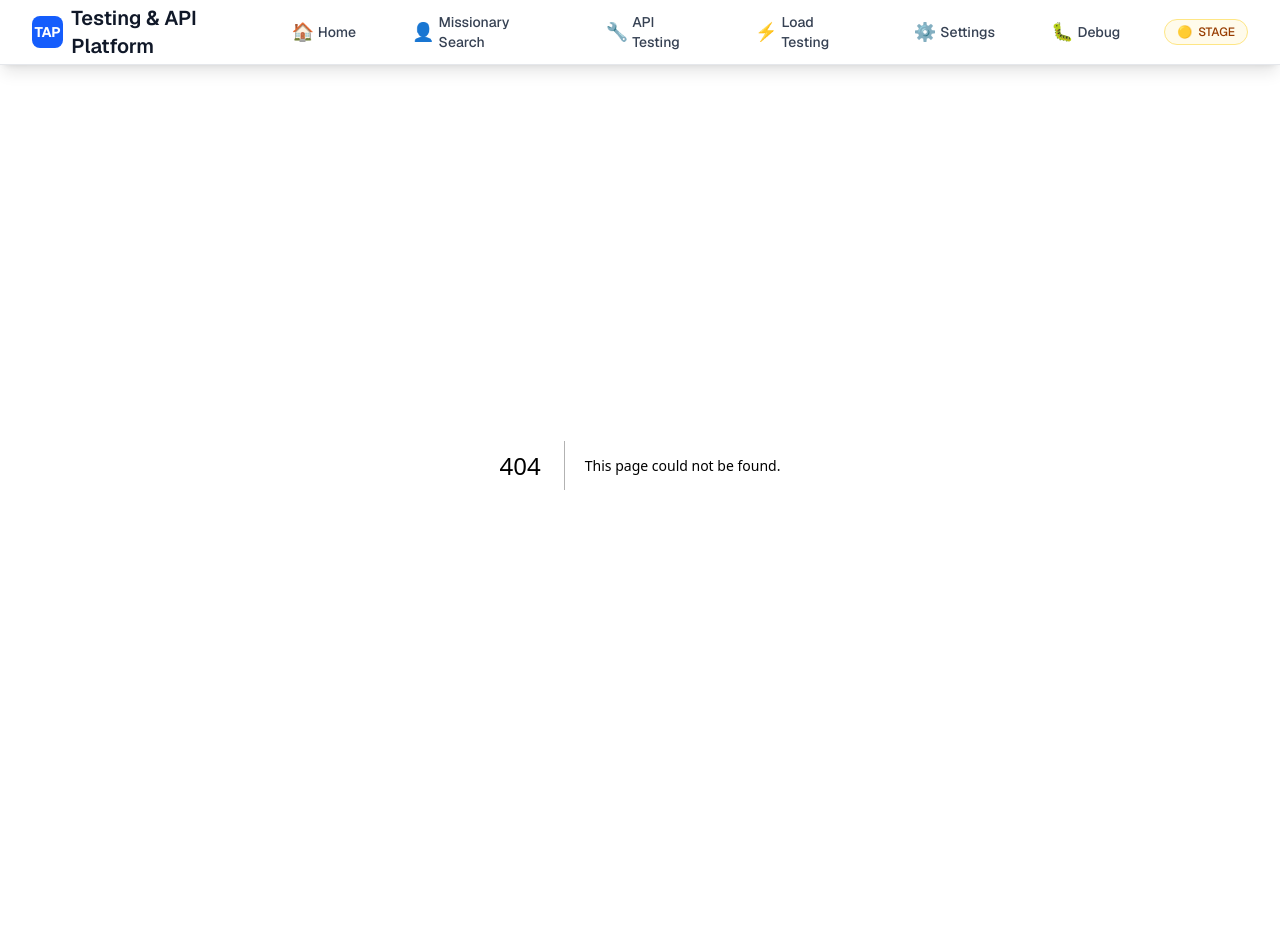
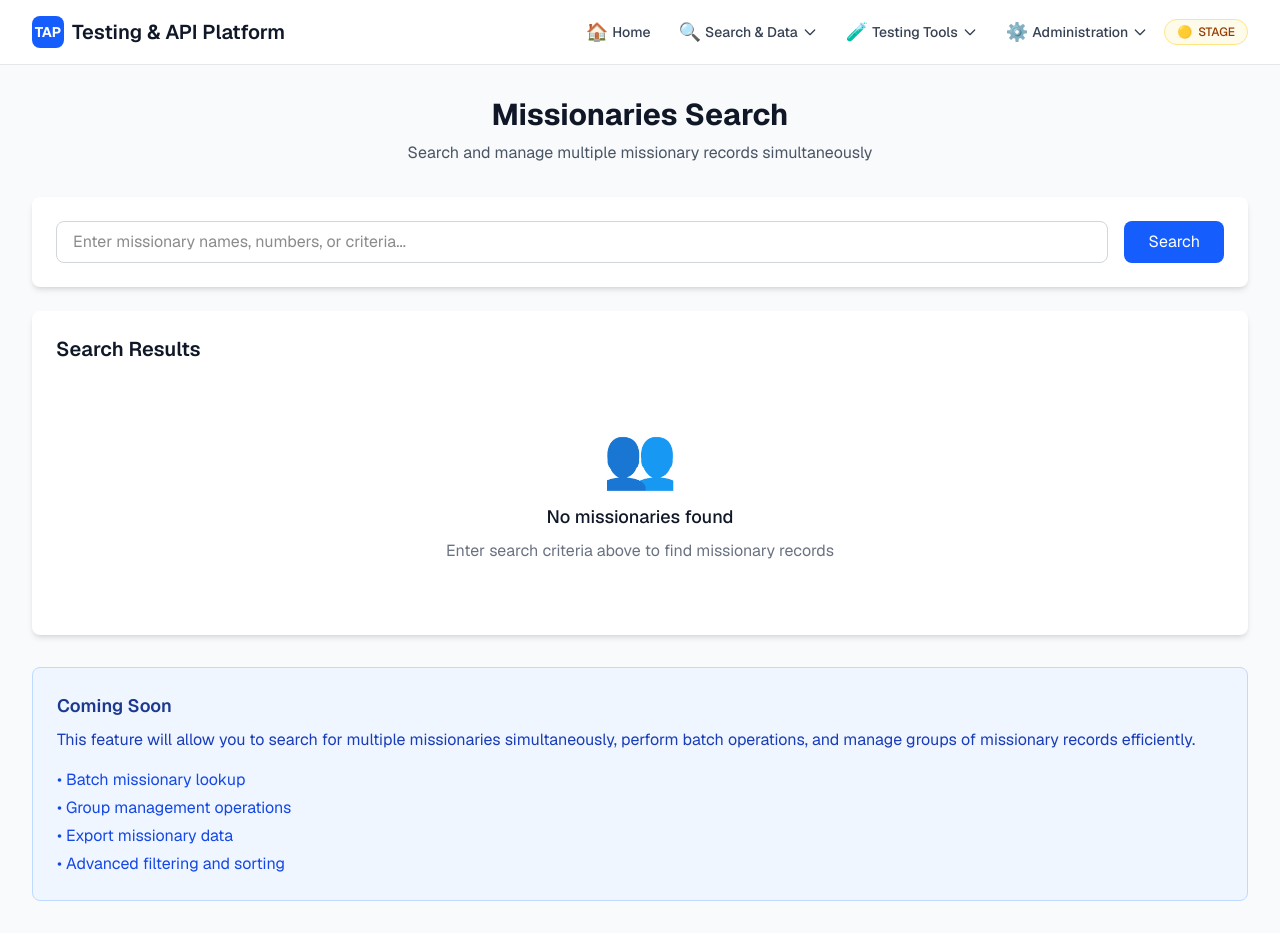
Before and after one commit to merrillse/tap-nextjs, a Next.js app: page /missionaries in a window 1280 px wide. Before the commit this address had no page. Before the commit the page ends 865 px from the top, so only its background shows below. Built offline with nearby package versions, Linux system fonts and the light colour scheme.

Commit message:
feat: Implement Missionaries Search page with input handling and results display

```diff
--- /dev/null
+++ b/src/app/missionaries/page.tsx
@@ -0,0 +1,92 @@
+'use client';
+
+import { useState } from 'react';
+
+export default function MissionariesPage() {
+  const [searchTerm, setSearchTerm] = useState('');
+  const [results, setResults] = useState([]);
+  const [loading, setLoading] = useState(false);
+
+  const handleSearch = async () => {
+    if (!searchTerm.trim()) return;
+
+    setLoading(true);
+    try {
+      // TODO: Implement missionaries search logic here
+      // This could search for multiple missionaries, batch operations, etc.
+      console.log('Searching for:', searchTerm);
+
+      // Placeholder results
+      setResults([]);
+    } catch (error) {
+      console.error('Search error:', error);
+    } finally {
+      setLoading(false);
+    }
+  };
+
+  return (
+    <div className="min-h-screen bg-gray-50 py-8">
+      <div className="max-w-7xl mx-auto px-4 sm:px-6 lg:px-8">
+        <div className="text-center mb-8">
+          <h1 className="text-3xl font-bold text-gray-900">Missionaries Search</h1>
+          <p className="mt-2 text-gray-600">
+            Search and manage multiple missionary records simultaneously
+          </p>
+        </div>
+
+        <div className="bg-white rounded-lg shadow-md p-6 mb-6">
+          <div className="flex space-x-4">
+            <input
+              type="text"
+              value={searchTerm}
+              onChange={(e) => setSearchTerm(e.target.value)}
+              placeholder="Enter missionary names, numbers, or criteria..."
+              className="flex-1 px-4 py-2 border border-gray-300 rounded-lg focus:ring-2 focus:ring-blue-500 focus:border-blue-500"
+              onKeyPress={(e) => e.key === 'Enter' && handleSearch()}
+            />
+            <button
+              onClick={handleSearch}
+              disabled={loading}
+              className="px-6 py-2 bg-blue-600 text-white rounded-lg hover:bg-blue-700 disabled:opacity-50 disabled:cursor-not-allowed transition-colors duration-200"
+            >
+              {loading ? 'Searching...' : 'Search'}
+            </button>
+          </div>
+        </div>
+
+        <div className="bg-white rounded-lg shadow-md p-6">
+          <h2 className="text-xl font-semibold text-gray-900 mb-4">Search Results</h2>
+
+          {results.length === 0 ? (
+            <div className="text-center py-12">
+              <div className="text-gray-400 text-6xl mb-4">👥</div>
+              <h3 className="text-lg font-medium text-gray-900 mb-2">No missionaries found</h3>
+              <p className="text-gray-500">
+                Enter search criteria above to find missionary records
+              </p>
+            </div>
+          ) : (
+            <div className="space-y-4">
+              {/* Results will be displayed here */}
+            </div>
+          )}
+        </div>
+
+        <div className="mt-8 bg-blue-50 border border-blue-200 rounded-lg p-6">
+          <h3 className="text-lg font-semibold text-blue-900 mb-2">Coming Soon</h3>
+          <p className="text-blue-800">
+            This feature will allow you to search for multiple missionaries simultaneously,
+            perform batch operations, and manage groups of missionary records efficiently.
+          </p>
+          <ul className="mt-4 text-blue-700 space-y-1">
+            <li>• Batch missionary lookup</li>
+            <li>• Group management operations</li>
+            <li>• Export missionary data</li>
+            <li>• Advanced filtering and sorting</li>
+          </ul>
+        </div>
+      </div>
+    </div>
+  );
+}
--- a/src/components/Navigation.tsx
+++ b/src/components/Navigation.tsx
@@ -1,20 +1,76 @@
 'use client';
 
-import { useState } from 'react';
+import { useState, useRef, useEffect } from 'react';
 import Link from 'next/link';
 import EnvironmentIndicator from './EnvironmentIndicator';
 
+interface NavItem {
+  name: string;
+  href: string;
+  icon: string;
+  description?: string;
+}
+
+interface NavGroup {
+  name: string;
+  icon: string;
+  items: NavItem[];
+}
+
 export default function Navigation() {
   const [isMenuOpen, setIsMenuOpen] = useState(false);
+  const [activeDropdown, setActiveDropdown] = useState<string | null>(null);
+  const dropdownRef = useRef<HTMLDivElement>(null);
 
-  const navItems = [
+  // Navigation structure with logical groupings
+  const navItems: NavItem[] = [
     { name: 'Home', href: '/', icon: '🏠' },
-    { name: 'Missionary Search', href: '/missionary', icon: '👤' },
-    { name: 'API Testing', href: '/api-testing', icon: '🔧' },
-    { name: 'Load Testing', href: '/load-testing', icon: '⚡' },
-    { name: 'Settings', href: '/settings', icon: '⚙️' },
-    { name: 'Debug', href: '/debug', icon: '🐛' },
   ];
+
+  const navGroups: NavGroup[] = [
+    {
+      name: 'Search & Data',
+      icon: '🔍',
+      items: [
+        { name: 'Missionary Search', href: '/missionary', icon: '👤', description: 'Search missionary records' },
+        { name: 'Missionaries Search', href: '/missionaries', icon: '👥', description: 'Search multiple missionaries' },
+      ]
+    },
+    {
+      name: 'Testing Tools',
+      icon: '🧪',
+      items: [
+        { name: 'API Testing', href: '/api-testing', icon: '🔧', description: 'Test GraphQL & REST APIs' },
+        { name: 'Load Testing', href: '/load-testing', icon: '⚡', description: 'Performance testing' },
+        { name: 'Debug Tools', href: '/debug', icon: '🐛', description: 'OAuth & API debugging' },
+      ]
+    },
+    {
+      name: 'Administration',
+      icon: '⚙️',
+      items: [
+        { name: 'Settings', href: '/settings', icon: '⚙️', description: 'Environment & app settings' },
+      ]
+    }
+  ];
+
+  // Close dropdown when clicking outside
+  useEffect(() => {
+    function handleClickOutside(event: MouseEvent) {
+      if (dropdownRef.current && !dropdownRef.current.contains(event.target as Node)) {
+        setActiveDropdown(null);
+      }
+    }
+
+    document.addEventListener('mousedown', handleClickOutside);
+    return () => {
+      document.removeEventListener('mousedown', handleClickOutside);
+    };
+  }, []);
+
+  const toggleDropdown = (groupName: string) => {
+    setActiveDropdown(activeDropdown === groupName ? null : groupName);
+  };
 
   return (
     <nav className="bg-white shadow-lg border-b border-gray-200">
@@ -32,7 +88,8 @@ export default function Navigation() {
           </div>
 
           {/* Desktop Navigation */}
-          <div className="hidden md:flex items-center space-x-8">
+          <div className="hidden md:flex items-center space-x-1" ref={dropdownRef}>
+            {/* Single nav items */}
             {navItems.map((item) => (
               <Link
                 key={item.name}
@@ -43,6 +100,50 @@ export default function Navigation() {
                 <span>{item.name}</span>
               </Link>
             ))}
+
+            {/* Dropdown groups */}
+            {navGroups.map((group) => (
+              <div key={group.name} className="relative">
+                <button
+                  onClick={() => toggleDropdown(group.name)}
+                  className="flex items-center space-x-1 text-gray-700 hover:text-blue-600 px-3 py-2 rounded-md text-sm font-medium transition-colors duration-200"
+                >
+                  <span className="text-lg">{group.icon}</span>
+                  <span>{group.name}</span>
+                  <svg
+                    className={`w-4 h-4 transition-transform duration-200 ${activeDropdown === group.name ? 'rotate-180' : ''}`}
+                    fill="none"
+                    stroke="currentColor"
+                    viewBox="0 0 24 24"
+                  >
+                    <path strokeLinecap="round" strokeLinejoin="round" strokeWidth={2} d="M19 9l-7 7-7-7" />
+                  </svg>
+                </button>
+
+                {/* Dropdown menu */}
+                {activeDropdown === group.name && (
+                  <div className="absolute top-full left-0 mt-1 w-80 bg-white rounded-lg shadow-lg border border-gray-200 py-2 z-50">
+                    {group.items.map((item) => (
+                      <Link
+                        key={item.name}
+                        href={item.href}
+                        onClick={() => setActiveDropdown(null)}
+                        className="flex items-start space-x-3 px-4 py-3 hover:bg-gray-50 transition-colors duration-200"
+                      >
+                        <span className="text-lg mt-0.5">{item.icon}</span>
+                        <div className="flex-1">
+                          <div className="text-sm font-medium text-gray-900">{item.name}</div>
+                          {item.description && (
+                            <div className="text-xs text-gray-500 mt-1">{item.description}</div>
+                          )}
+                        </div>
+                      </Link>
+                    ))}
+                  </div>
+                )}
+              </div>
+            ))}
+
             <EnvironmentIndicator />
           </div>
 
@@ -51,14 +152,9 @@ export default function Navigation() {
             <EnvironmentIndicator />
             <button
               onClick={() => setIsMenuOpen(!isMenuOpen)}
-              className="inline-flex items-center justify-center p-2 rounded-md text-gray-700 hover:text-blue-600 hover:bg-gray-100 focus:outline-none focus:ring-2 focus:ring-inset focus:ring-blue-500"
+              className="text-gray-500 hover:text-gray-700 focus:outline-none focus:text-gray-700 p-2"
             >
-              <svg
-                className="h-6 w-6"
-                stroke="currentColor"
-                fill="none"
-                viewBox="0 0 24 24"
-              >
+              <svg className="h-6 w-6" fill="none" viewBox="0 0 24 24" stroke="currentColor">
                 {isMenuOpen ? (
                   <path
                     strokeLinecap="round"
@@ -84,6 +180,7 @@ export default function Navigation() {
       {isMenuOpen && (
         <div className="md:hidden">
           <div className="px-2 pt-2 pb-3 space-y-1 sm:px-3 bg-white border-t border-gray-200">
+            {/* Single nav items */}
             {navItems.map((item) => (
               <Link
                 key={item.name}
@@ -95,6 +192,31 @@ export default function Navigation() {
                 <span>{item.name}</span>
               </Link>
             ))}
+
+            {/* Mobile group sections */}
+            {navGroups.map((group) => (
+              <div key={group.name}>
+                <div className="px-3 py-2 text-xs font-semibold text-gray-500 uppercase tracking-wider">
+                  {group.icon} {group.name}
+                </div>
+                {group.items.map((item) => (
+                  <Link
+                    key={item.name}
+                    href={item.href}
+                    className="flex items-center space-x-2 text-gray-700 hover:text-blue-600 hover:bg-gray-50 block px-6 py-2 rounded-md text-base font-medium"
+                    onClick={() => setIsMenuOpen(false)}
+                  >
+                    <span className="text-lg">{item.icon}</span>
+                    <div>
+                      <div>{item.name}</div>
+                      {item.description && (
+                        <div className="text-xs text-gray-500">{item.description}</div>
+                      )}
+                    </div>
+                  </Link>
+                ))}
+              </div>
+            ))}
           </div>
         </div>
       )}
```
